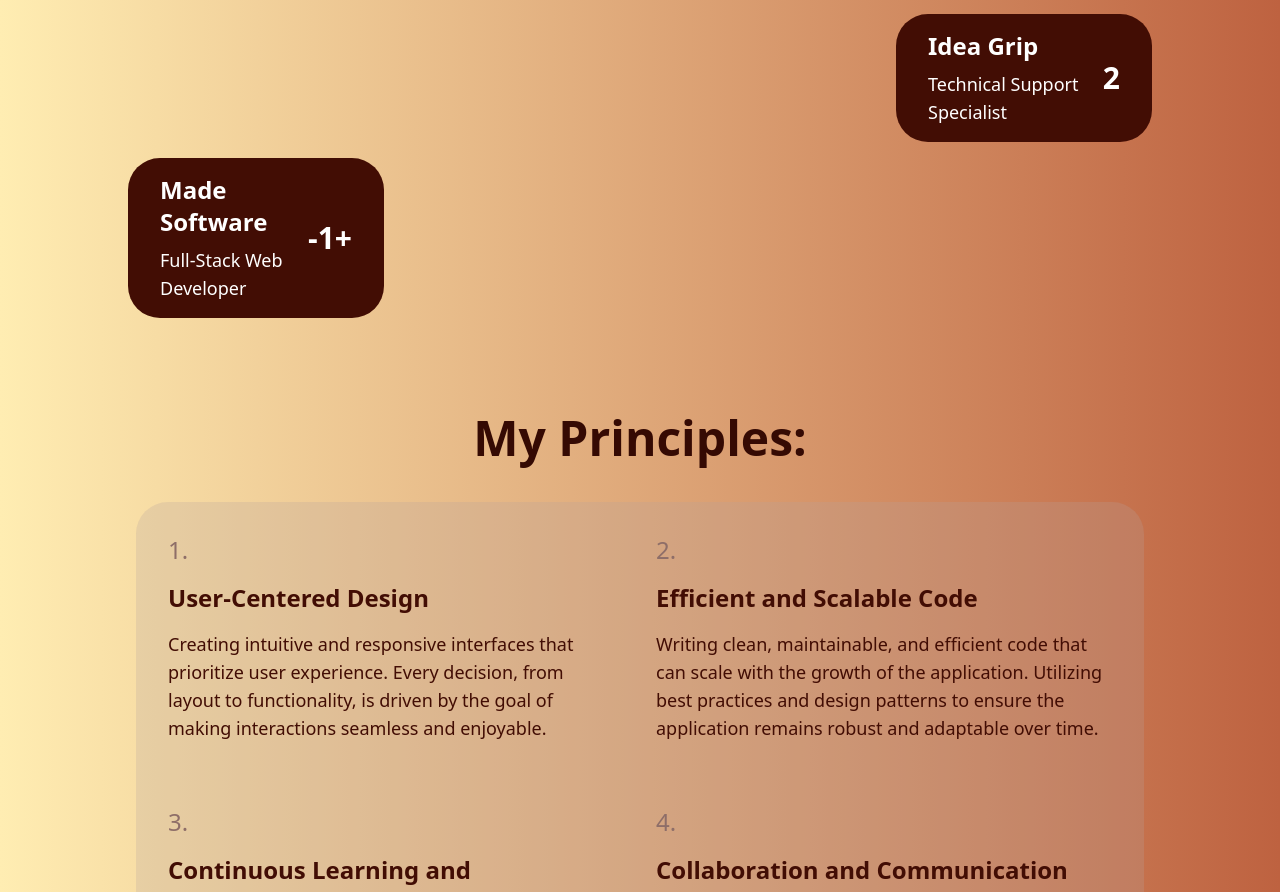
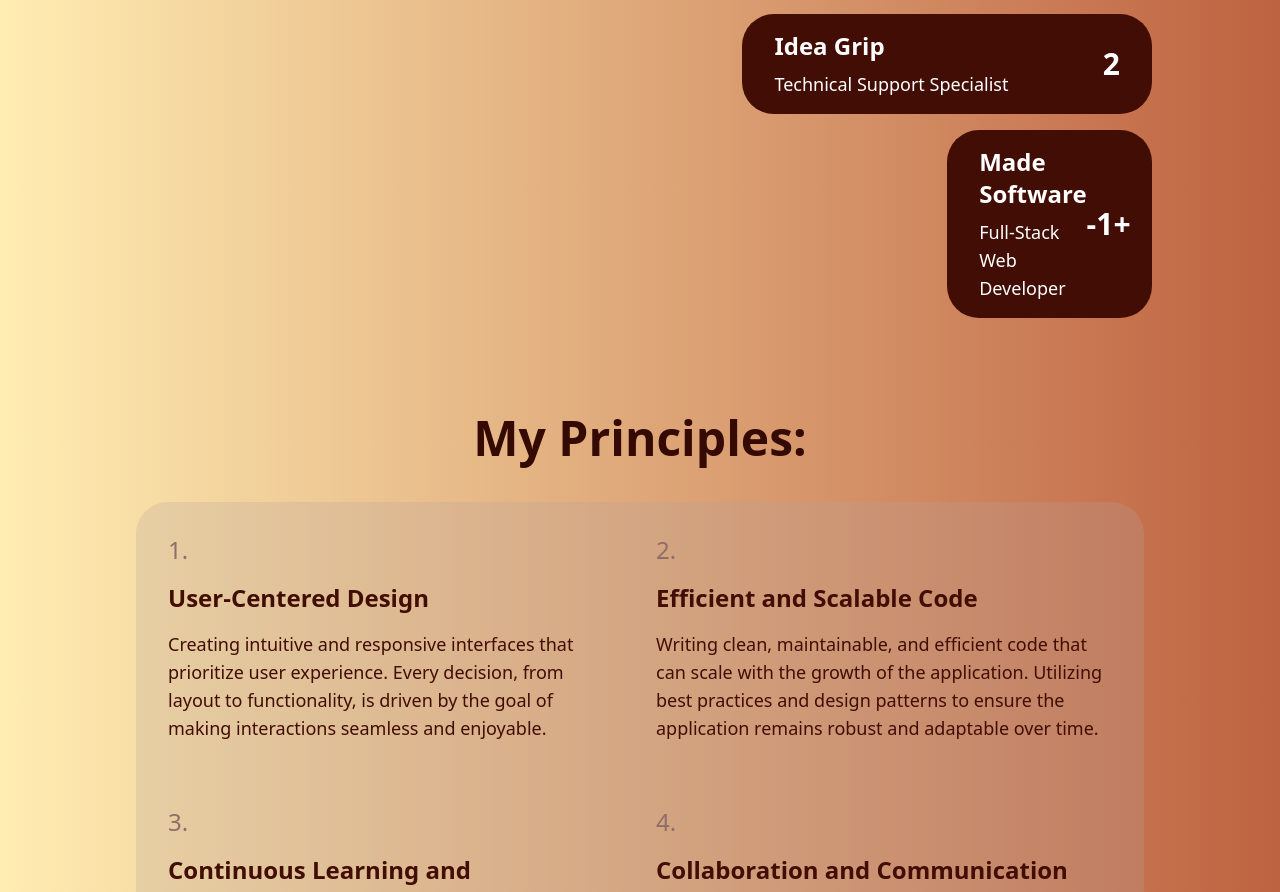
Before and after one commit to Ale-1508/portfolio, a Next.js app: page /about in a window 1280 px wide. Shown: the part 826-1718 px from the top of the page. Built offline with nearby package versions, Linux system fonts and the light colour scheme.

Commit message:
FIX timeline

```diff
--- a/src/app/about/components/TimeLine.tsx
+++ b/src/app/about/components/TimeLine.tsx
@@ -5,15 +5,13 @@ import { useEffect, useState } from "react"
 import { workExperiences } from "@/app/experience/data/experiences";
 import { activePalette } from "@/logic/_core/common/colors";
 
-const getDateDifference = (from: number, to: number | undefined): number => {
+const getDateDifference = (from: number, to?: number): number => {
   const currentYear = new Date().getFullYear();
   if (!to) {
-    return Math.min(currentYear - from, 4);
-  } else if (to !== undefined) {
+    return Math.min(currentYear - from, getLastDigit(currentYear));
+  } else {
     const diff = to - from;
     return diff < 1 ? 1 : diff > 4 ? 4 : diff;
-  } else {
-    return 1;
   }
 };
 
@@ -52,7 +50,7 @@ const TimeLine = () => {
   }, [])
 
   return (
-    <div className={`grid grid-cols-1 ml:grid-cols-4 gap-y-4
+    <div className={`grid grid-cols-1 ml:grid-cols-5 gap-y-4
       transition-transform duration-700 ease-out ${isVisible ? 'translate-y-0 opacity-100' : '-translate-y-10 opacity-0'}
     `}>
       {workExperiences.map((experience) => {
@@ -60,8 +58,11 @@ const TimeLine = () => {
           experience.period.start.getFullYear(),
           experience.period.end?.getFullYear()
         );
+
+        const lastDigit = getLastDigit(experience.period.start.getFullYear());
+        const col = lastDigit + 1;
         const containerStyle = windowSize.width >= 896
-          ? {gridColumn: `${getLastDigit(experience.period.start.getFullYear()) + 1} / span ${dateDifference}`}
+          ? {gridColumn: `${ col > 5 ? 5 : col} / span ${dateDifference > 0 ? dateDifference : 1}`}
           : {}
 
         return (
```
